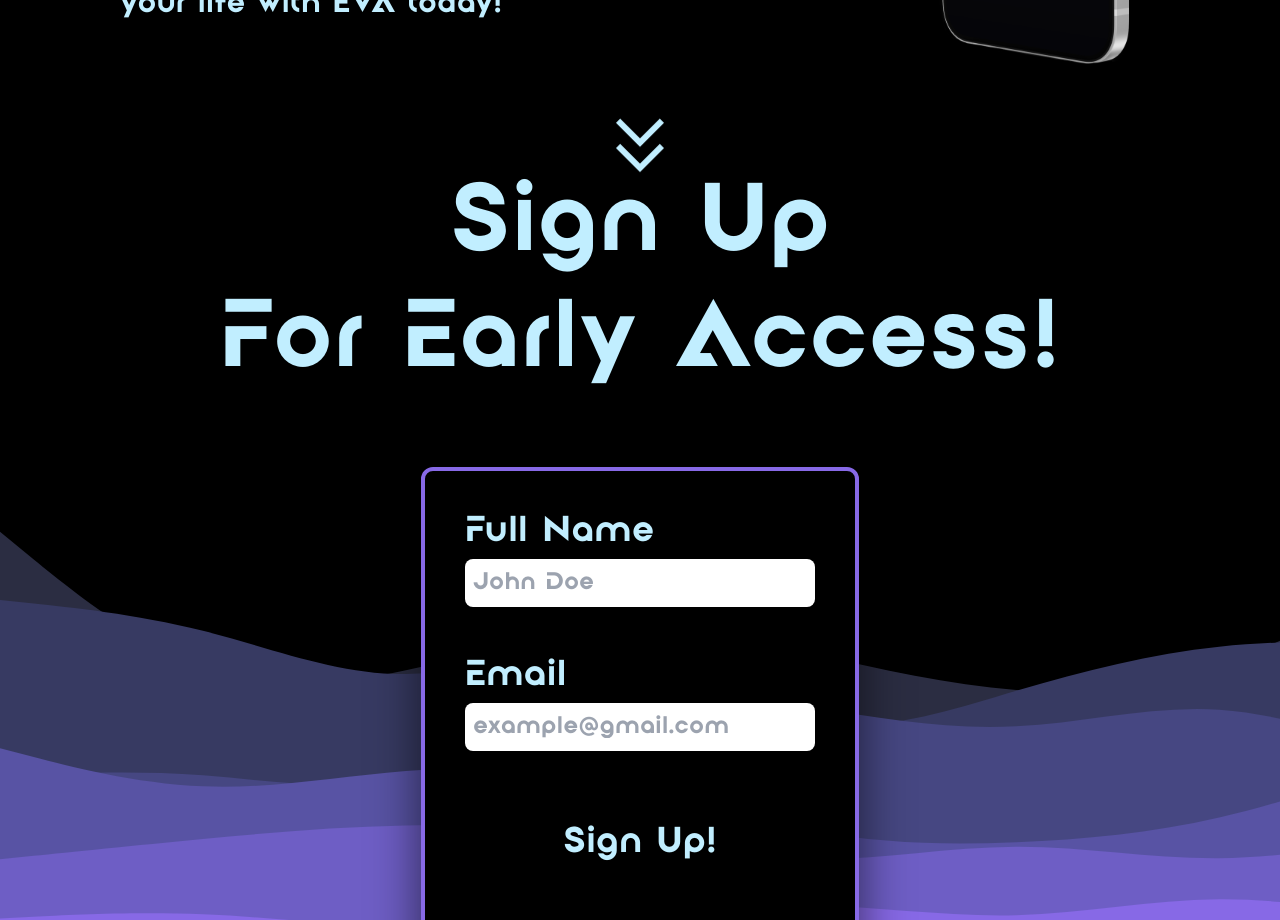
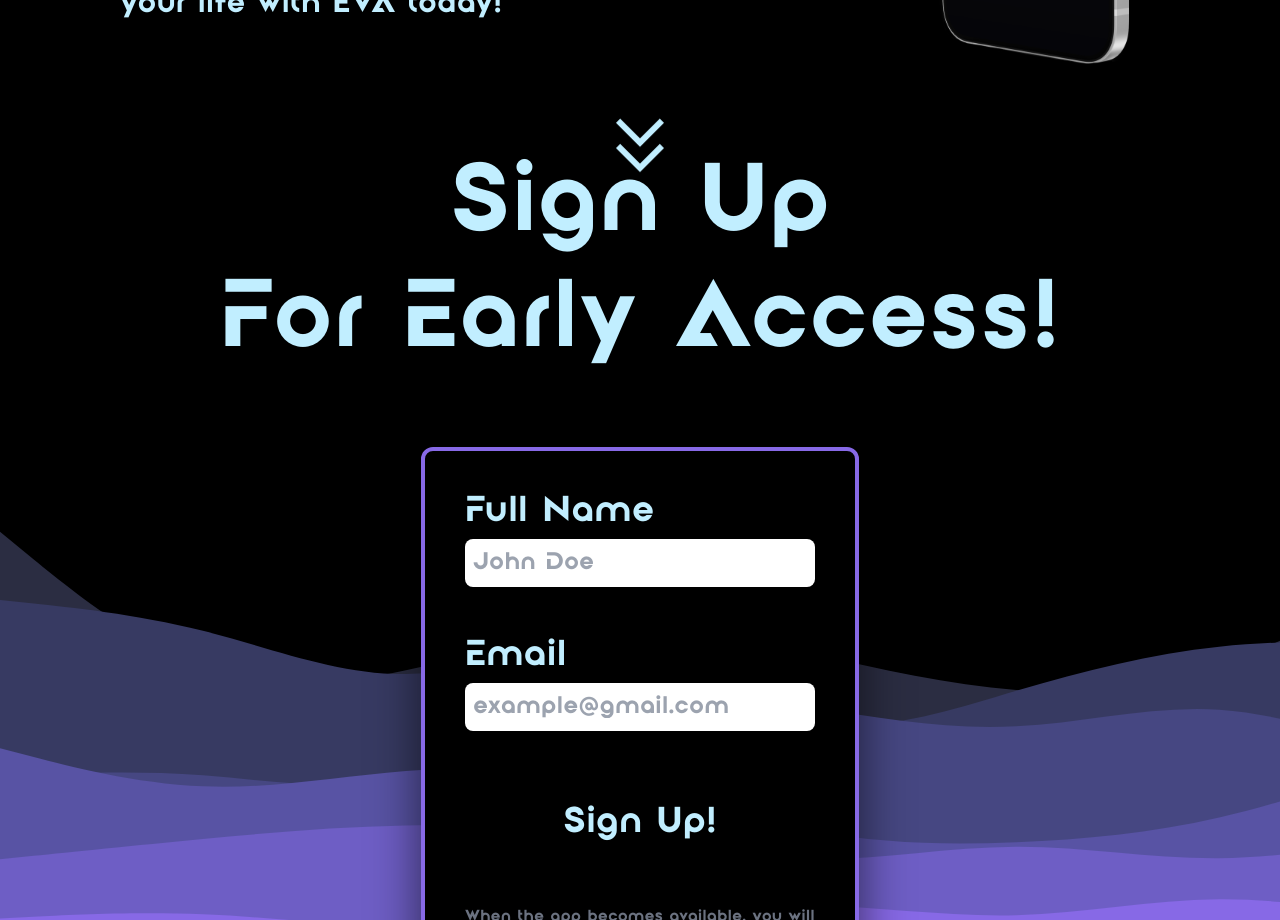
Before and after one commit to Everyday-Virtual-Assistant/Web-App, a React (Vite) app: page / in a window 1280 px wide. Shown: the part 1400-2320 px from the top of the page. Built offline with nearby package versions, Linux system fonts and the light colour scheme.

Commit message:
Scrollbar is hidden. Animate works great

```diff
--- a/src/Components/SignUp.jsx
+++ b/src/Components/SignUp.jsx
@@ -36,7 +36,7 @@ export default function SignUp(props) {
   return (
     <div ref={scrollRefTwo} className="flex justify-center items-center w-full h-screen bg-layered-waves bg-no-repeat bg-cover">
       <div>
-        <div className="flex flex-col items-center xs:pt-10">
+        <div className="flex flex-col items-center">
           <h1 className="xs:text-5xl lg:pb-5 lg:text-8xl font-brandmark text-eva-text" >Sign Up</h1>
           <h1 className="xs:text-4xl lg:text-8xl font-brandmark text-eva-text" >For Early Access!</h1>
         </div>
--- a/src/Components/iOSDisplay.jsx
+++ b/src/Components/iOSDisplay.jsx
@@ -19,7 +19,7 @@ export default function IPhoneDisplay(props) {
         </div>
       </div>
       <div
-        className="flex w-full justify-center"
+        className="flex w-full justify-center xs:mb-24"
         onClick={() => scrollRefTwo.current.scrollIntoView({behavior: 'smooth'})}
       >
         <DoubleDownArrow  />
--- a/src/index.css
+++ b/src/index.css
@@ -10,6 +10,10 @@
 @font-face {
   font-family: 'Oswald';
   src: url('/Oswald-Regular.ttf');
+}
+
+body::-webkit-scrollbar{
+  display: none;
 }
 
 :root {
```
